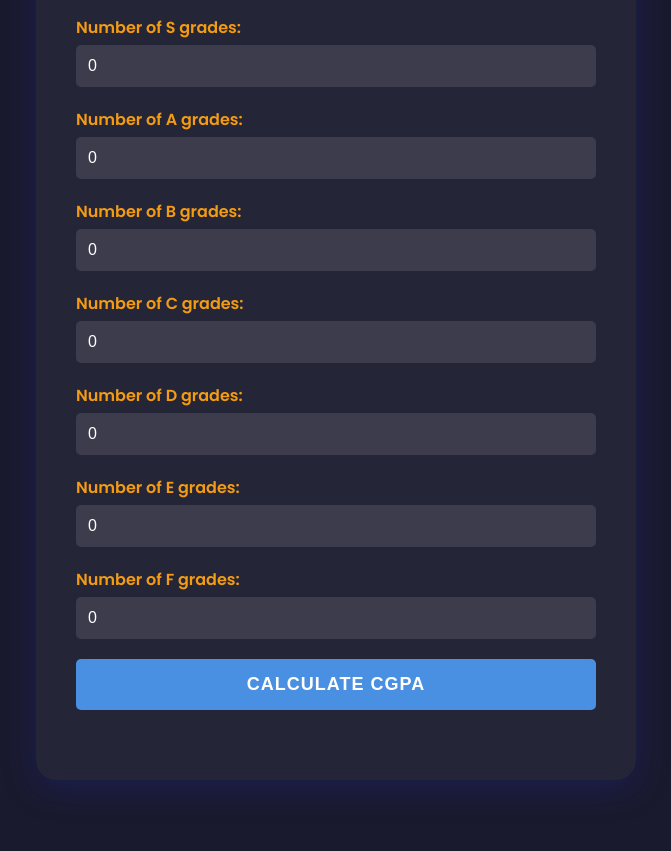
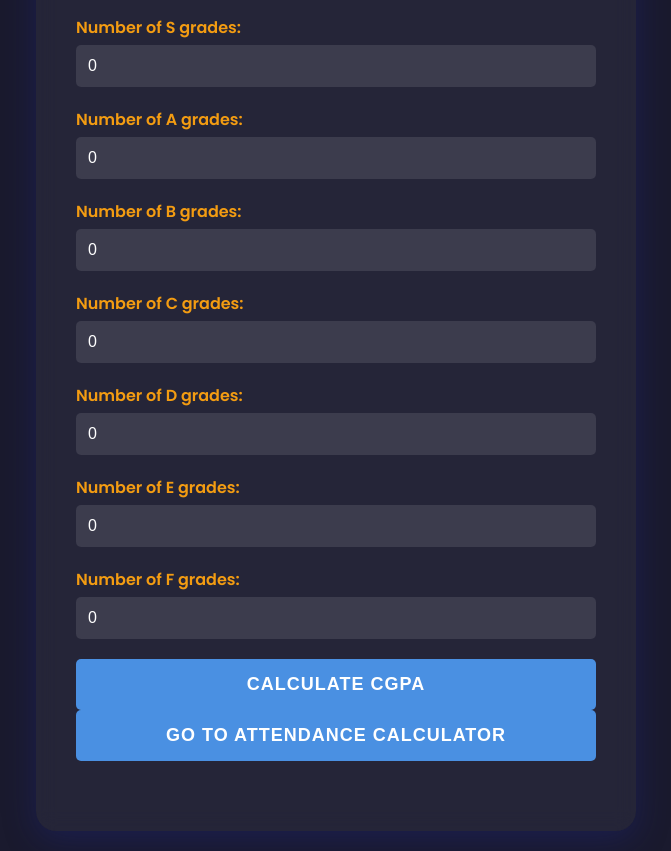
Before and after one commit to DINESH2841/saveethacgpa, a plain HTML site: page index.html in a window 1280 px wide. Shown: the part 195-1046 px from the top of the page, without its empty margins (304-975 px from the left). Before the commit the page ends 995 px from the top, so only its background shows below. Drawn offline with Linux system fonts and the light colour scheme.

Commit message:
Update index.html

```diff
--- a/index.html
+++ b/index.html
@@ -181,6 +181,7 @@
             <input type="number" id="f" min="0" value="0">
         </div>
         <button onclick="calculateCGPA()">Calculate CGPA</button>
+        <button onclick="goToAttendanceCalculator()">Go to Attendance Calculator</button>
         <div id="result"></div>
     </div>
 
@@ -224,6 +225,10 @@
             window.requestAnimationFrame(step);
         }
 
+        function goToAttendanceCalculator() {
+            window.location.href = 'https://dinesh2841.github.io/attendance_calculator/';
+        }
+
         // Easter egg: Konami code
         let konamiCode = ['ArrowUp', 'ArrowUp', 'ArrowDown', 'ArrowDown', 'ArrowLeft', 'ArrowRight', 'ArrowLeft', 'ArrowRight', 'b', 'a'];
         let konamiIndex = 0;
```
